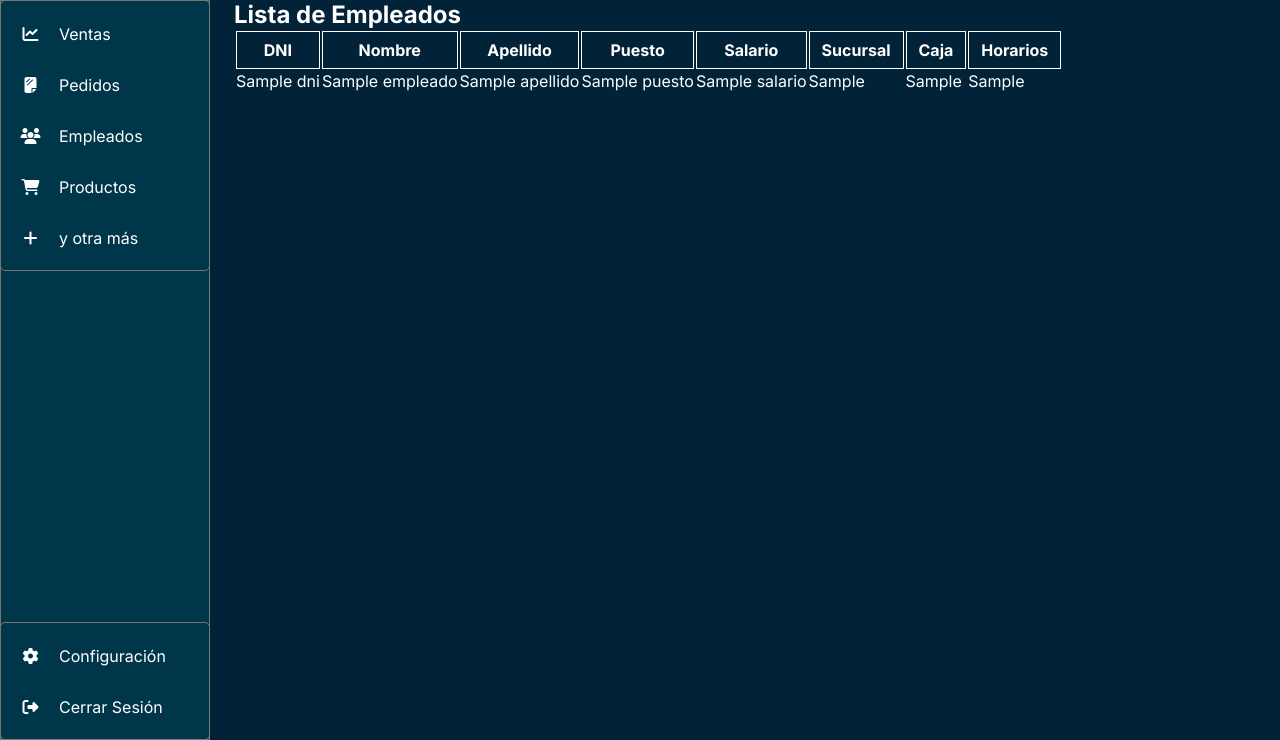
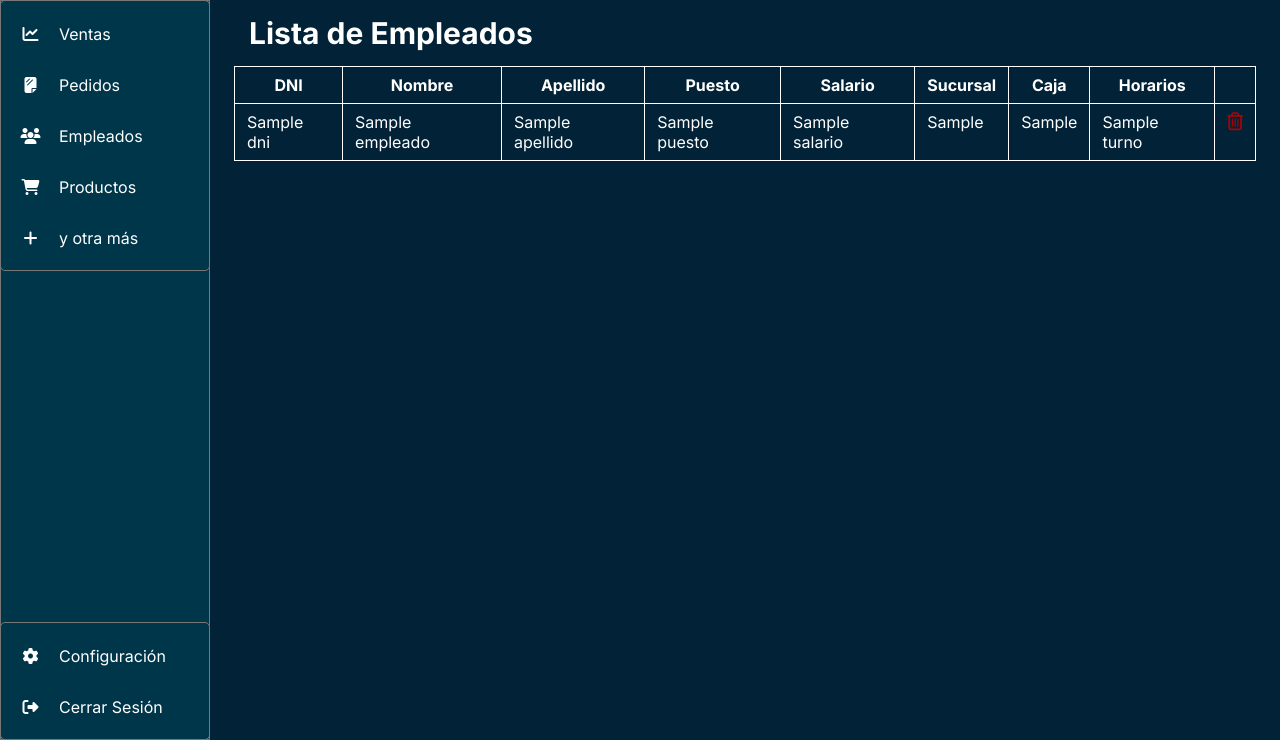
Before and after one commit to DiegoAst04/BD1-project, a Node server app: template views/empleados.ejs in a window 1280 px wide. Shown: the part 60-800 px from the top of the page. Run offline with Node 20, Linux system fonts and the light colour scheme; the template is opened without the code that fills it: most values are stand-ins (such as "Sample title", 1, 10 or a date in 2020).

Commit message:
empleados_tabla

```diff
--- a/mysql.js
+++ b/mysql.js
@@ -169,7 +169,7 @@
 });
 
 app.get("/empleados", (req, res) => {
-    const query = "SELECT * FROM empleado";
+    const query = "SELECT e.DNI, e.nombre, e.apellido, e.puesto, e.salario, e.ID_Sucursal, e.ID_Caja, h.turno FROM Empleado e INNER JOIN Horarios h ON e.ID_Horarios = h.ID";
     connection.query(query, (err, results) => {
         if (err) {
             console.error('Error: ', err.message);
--- a/views/empleados.ejs
+++ b/views/empleados.ejs
@@ -67,8 +67,8 @@
       </ul>
     </div>
     <div class="content">
-      <h1>Lista de Empleados</h1>
-      <table>
+      <h2>Lista de Empleados</h2>
+      <table class="table" id="empleados">
           <thead>
               <tr>
                   <th>DNI</th>
@@ -79,6 +79,7 @@
                   <th>Sucursal</th>
                   <th>Caja</th>
                   <th>Horarios</th>
+                  <th></th>
               </tr>
           </thead>
           <tbody>
@@ -91,7 +92,8 @@
                       <td><%= empleado.salario %></td>
                       <td><%= empleado.ID_Sucursal %></td>
                       <td><%= empleado.ID_Caja %></td>
-                      <td><%= empleado.ID_Horarios %></td>
+                      <td><%= empleado.turno %></td>
+                      <td><button class="btn-delete"><i class="fas fa-trash-alt"></i></button></td>
                   </tr>
               <% }); %>
           </tbody>
```
